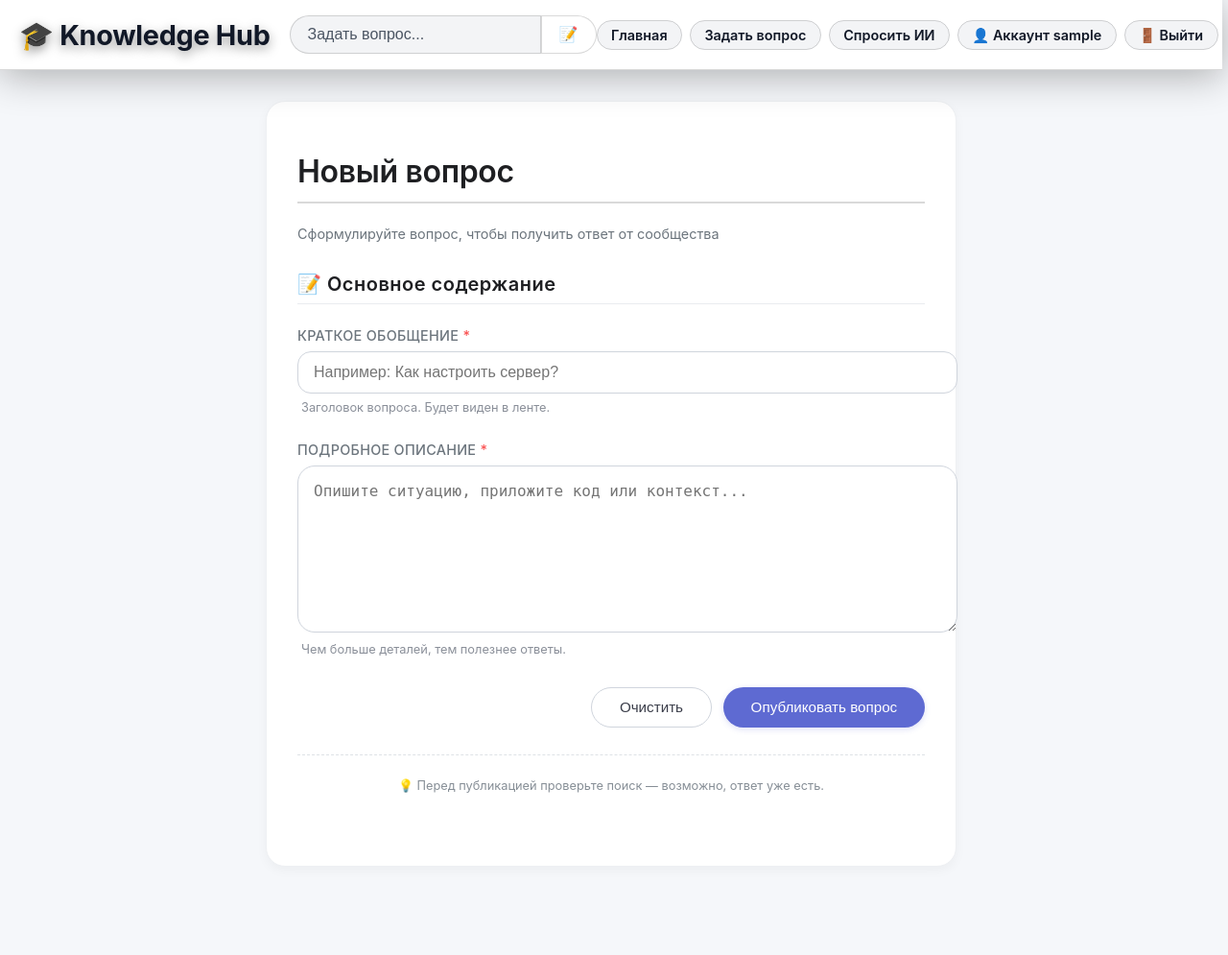
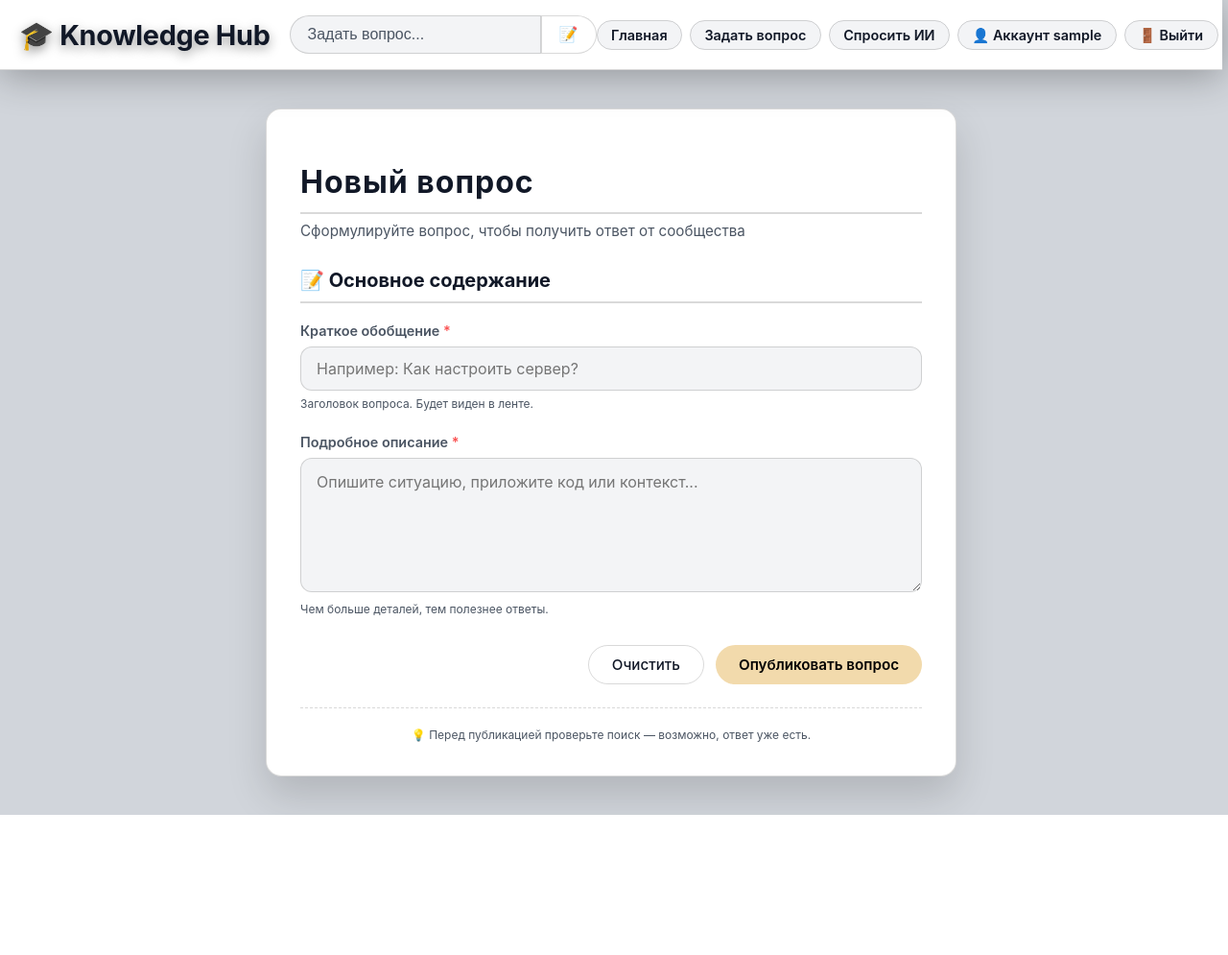
Before and after one commit to Kirilll555/knowledge-hub, a Django app: page /ask/ in a window 1280 px wide; the page is wider, and only the part inside the window is pictured. Shown: that part at 96% size. After the commit the page ends 849 px from the top of that part, so only its background shows below. Run offline with Django 4.2, Linux system fonts and the light colour scheme; the visitor is signed in with stand-in values (Sample User, id 1).

Commit message:
Исправлены ошибки в дизайне на странице задать вопрос

```diff
--- /dev/null
+++ b/main/styles/ask_styles.html
@@ -0,0 +1,178 @@
+<style>
+.ask-container {
+    max-width: 720px;
+    margin: 40px auto;
+    padding: 0 20px;
+}
+
+.ask-card {
+    background: var(--card-bg);
+    border-radius: var(--radius-xl);
+    padding: 35px;
+    border: 1px solid var(--border);
+    box-shadow: var(--shadow);
+    width: 100%;
+    box-sizing: border-box;
+}
+
+.ask-header {
+    margin-bottom: 30px;
+}
+
+.ask-header h1 {
+    font-size: 2rem;
+    font-weight: 700;
+    color: var(--text-main);
+    margin-bottom: 8px;
+}
+
+.ask-subtitle {
+    color: var(--text-sub);
+    font-size: 0.95rem;
+}
+
+.error-message {
+    background: rgba(250, 82, 82, 0.1);
+    color: #fa5252;
+    padding: 12px 16px;
+    border-radius: 12px;
+    margin-bottom: 20px;
+    border: 1px solid rgba(250, 82, 82, 0.3);
+    font-size: 0.9rem;
+}
+
+.form-section {
+    margin-bottom: 30px;
+}
+
+.form-section-title {
+    font-size: 1.25rem;
+    font-weight: 700;
+    color: var(--text-main);
+    margin-bottom: 20px;
+    padding-bottom: 10px;
+    border-bottom: 2px solid var(--border);
+}
+
+.form-group {
+    margin-bottom: 24px;
+}
+
+.form-label {
+    display: block;
+    font-size: 0.9rem;
+    font-weight: 600;
+    color: var(--text-sub);
+    margin-bottom: 8px;
+}
+
+.required-star {
+    color: #fa5252;
+}
+
+.form-input,
+.form-textarea {
+    width: 100%;
+    padding: 12px 16px;
+    background: var(--item-bg);
+    border: 1px solid var(--border);
+    border-radius: var(--radius-lg);
+    color: var(--text-main);
+    font-size: 1rem;
+    font-family: inherit;
+    transition: all 0.2s;
+    box-sizing: border-box;
+}
+
+.form-input:focus,
+.form-textarea:focus {
+    outline: none;
+    border-color: var(--accent);
+    background: var(--item-hover);
+    box-shadow: 0 0 0 3px rgba(242, 218, 172, 0.2);
+}
+
+.form-textarea {
+    resize: vertical;
+    min-height: 140px;
+    line-height: 1.5;
+}
+
+.form-hint {
+    font-size: 0.75rem;
+    color: var(--text-sub);
+    margin-top: 6px;
+}
+
+.action-buttons {
+    display: flex;
+    justify-content: flex-end;
+    gap: 12px;
+    margin-top: 20px;
+}
+
+.btn-primary {
+    background: var(--accent);
+    border: none;
+    color: #000;
+    font-weight: 600;
+    padding: 10px 24px;
+    border-radius: 40px;
+    font-size: 0.95rem;
+    cursor: pointer;
+    transition: all 0.2s;
+    font-family: inherit;
+}
+
+.btn-primary:hover {
+    transform: translateY(-2px);
+    box-shadow: 0 4px 12px rgba(0,0,0,0.1);
+}
+
+.btn-outline {
+    background: transparent;
+    border: 1px solid var(--border);
+    color: var(--text-main);
+    font-weight: 500;
+    padding: 10px 24px;
+    border-radius: 40px;
+    font-size: 0.95rem;
+    cursor: pointer;
+    transition: all 0.2s;
+    font-family: inherit;
+}
+
+.btn-outline:hover {
+    background: var(--item-hover);
+    border-color: var(--accent);
+}
+
+.footer-hint {
+    margin-top: 24px;
+    font-size: 0.75rem;
+    color: var(--text-sub);
+    text-align: center;
+    border-top: 1px dashed var(--border);
+    padding-top: 20px;
+}
+
+@media (max-width: 560px) {
+    .ask-container {
+        margin: 20px auto;
+        padding: 0 16px;
+    }
+    .ask-card {
+        padding: 20px;
+    }
+    .ask-header h1 {
+        font-size: 1.6rem;
+    }
+    .action-buttons {
+        flex-direction: column;
+    }
+    .btn-primary, .btn-outline {
+        width: 100%;
+        text-align: center;
+    }
+}
+</style>
--- a/main/templates/ask.html
+++ b/main/templates/ask.html
@@ -1,201 +1,21 @@
 <!DOCTYPE html>
-<html lang="en">
+<html lang="ru">
 <head>
     <meta charset="UTF-8">
-    <title>Задай свой вопрос сообществу</title>
+    <title>Новый вопрос</title>
     {% include 'base_styles.html' %}
-    <style>
-        body {
-            background-color: #f5f7fa;
-        }
-        .settings-container {
-            max-width: 720px;
-            margin: 2rem auto;
-        }
-        .settings-card {
-            background: #ffffff;
-            border-radius: 20px;
-            box-shadow: 0 4px 12px rgba(0, 0, 0, 0.04);
-            padding: 2rem 2rem 2.5rem;
-            border: 1px solid #eef0f3;
-        }
-        .settings-header {
-            margin-bottom: 2rem;
-        }
-        .settings-header h1 {
-            font-size: 2rem;
-            font-weight: 600;
-            color: #1e1f22;
-            letter-spacing: -0.01em;
-            margin-bottom: 0.25rem;
-        }
-        .settings-section {
-            margin-bottom: 2.25rem;
-        }
-        .settings-section-title {
-            font-size: 1.25rem;
-            font-weight: 600;
-            color: #1e1f22;
-            margin-bottom: 1.5rem;
-            padding-bottom: 0.5rem;
-            border-bottom: 1px solid #e9ecef;
-        }
-        .settings-field {
-            margin-bottom: 1.75rem;
-        }
-        .settings-field-label {
-            display: block;
-            font-size: 0.9rem;
-            font-weight: 500;
-            text-transform: uppercase;
-            letter-spacing: 0.3px;
-            color: #6c757d;
-            margin-bottom: 0.5rem;
-        }
-        .settings-field-value {
-            font-size: 1.1rem;
-            font-weight: 500;
-            color: #1e1f22;
-            background: #f8f9fc;
-            padding: 0.75rem 1rem;
-            border-radius: 14px;
-            border: 1px solid #e2e6ea;
-            word-break: break-word;
-        }
-        .settings-field-hint {
-            font-size: 0.8rem;
-            color: #8a8f99;
-            margin-top: 0.4rem;
-            margin-left: 0.25rem;
-        }
-        .settings-input {
-            background: #ffffff;
-            border: 1.5px solid #d0d5dd;
-            border-radius: 14px;
-            padding: 0.75rem 1rem;
-            font-size: 1rem;
-            transition: all 0.15s ease;
-            width: 100%;
-            box-shadow: 0 1px 2px rgba(0,0,0,0.02);
-        }
-        .settings-input:focus {
-            border-color: #5e6ad2;
-            box-shadow: 0 0 0 3px rgba(94, 106, 210, 0.1);
-            outline: none;
-        }
-        .settings-textarea {
-            background: #ffffff;
-            border: 1.5px solid #d0d5dd;
-            border-radius: 18px;
-            padding: 1rem;
-            font-size: 1rem;
-            transition: all 0.15s ease;
-            width: 100%;
-            resize: vertical;
-            min-height: 140px;
-            box-shadow: 0 1px 2px rgba(0,0,0,0.02);
-        }
-        .settings-textarea:focus {
-            border-color: #5e6ad2;
-            box-shadow: 0 0 0 3px rgba(94, 106, 210, 0.1);
-            outline: none;
-        }
-        .settings-select {
-            background: #ffffff;
-            border: 1.5px solid #d0d5dd;
-            border-radius: 14px;
-            padding: 0.75rem 1rem;
-            font-size: 1rem;
-            width: 100%;
-            cursor: pointer;
-        }
-        .settings-select:focus {
-            border-color: #5e6ad2;
-            box-shadow: 0 0 0 3px rgba(94, 106, 210, 0.1);
-            outline: none;
-        }
-        .divider-light {
-            margin: 1.5rem 0;
-            border-top: 1px solid #eef0f3;
-        }
-        .action-buttons {
-            display: flex;
-            justify-content: flex-end;
-            gap: 0.75rem;
-            margin-top: 2rem;
-        }
-        .btn-custom-primary {
-            background: #5e6ad2;
-            border: none;
-            color: white;
-            font-weight: 500;
-            padding: 0.7rem 1.8rem;
-            border-radius: 40px;
-            font-size: 0.95rem;
-            transition: background 0.15s;
-            box-shadow: 0 2px 6px rgba(94, 106, 210, 0.2);
-            cursor: pointer;
-        }
-        .btn-custom-primary:hover {
-            background: #4b57c4;
-        }
-        .btn-custom-outline {
-            background: transparent;
-            border: 1.5px solid #d0d5dd;
-            color: #3b3e4a;
-            font-weight: 500;
-            padding: 0.7rem 1.8rem;
-            border-radius: 40px;
-            font-size: 0.95rem;
-            transition: all 0.15s;
-            cursor: pointer;
-        }
-        .btn-custom-outline:hover {
-            background: #f1f3f5;
-            border-color: #b0b8c4;
-        }
-        .error-message {
-            background: #fee;
-            color: #c92a2a;
-            padding: 0.75rem 1rem;
-            border-radius: 12px;
-            margin-bottom: 1.5rem;
-            border: 1px solid #ffc9c9;
-            font-size: 0.9rem;
-        }
-        .mock-profile-field {
-            display: flex;
-            align-items: baseline;
-            flex-wrap: wrap;
-        }
-        .mock-tag {
-            background: #eef0f3;
-            border-radius: 30px;
-            padding: 0.2rem 0.9rem;
-            font-size: 0.8rem;
-            color: #4f5660;
-            margin-left: 0.75rem;
-            font-weight: 400;
-        }
-        /* Стили для CSRF токена (скрытое поле) */
-        .hidden-csrf {
-            display: none;
-        }
-    </style>
+    {% include 'ask_styles.html' %}
 </head>
 <body>
     {% include 'menu.html' %}
 
-    <div class="settings-container">
-        <div class="settings-card">
+    <div class="ask-container">
+        <div class="ask-card">
 
-            <div class="settings-header">
+            <div class="ask-header">
                 <h1>Новый вопрос</h1>
-                <div style="color: #6c757d; font-size: 0.9rem; margin-top: 0.25rem;">
-                    Сформулируйте вопрос, чтобы получить ответ от сообщества
+                <div class="ask-subtitle">Сформулируйте вопрос, чтобы получить ответ от сообщества</div>
             </div>
-            </div>
-
 
             {% if error %}
             <div class="error-message">
@@ -206,82 +26,71 @@
             <form method="POST" action="/ask/">
                 {% csrf_token %}
 
-                <div class="settings-section">
-                    <div class="settings-section-title">
-                        📝 Основное содержание
-                    </div>
+                <div class="form-section">
+                    <div class="form-section-title">📝 Основное содержание</div>
 
-                    <div class="settings-field">
-                        <div class="settings-field-label">
-                            Краткое обобщение <span style="color:#fa5252;">*</span>
-                        </div>
-                        <div>
+                    <div class="form-group">
+                        <label class="form-label">
+                            Краткое обобщение <span class="required-star">*</span>
+                        </label>
                         <input type="text"
-                                   class="settings-input"
+                               class="form-input"
                                name="title"
-                                   id="questionSummary"
+                               id="questionTitle"
                                placeholder="Например: Как настроить сервер?"
                                value="{{ title|default:'' }}"
                                maxlength="200"
                                required>
-                        </div>
-                        <div class="settings-field-hint">
-                            Заголовок вопроса. Будет виден в ленте.
-                        </div>
+                        <div class="form-hint">Заголовок вопроса. Будет виден в ленте.</div>
                     </div>
 
-                    <div class="settings-field">
-                        <div class="settings-field-label">
-                            Подробное описание <span style="color:#fa5252;">*</span>
-                        </div>
-                        <div>
-                            <textarea class="settings-textarea"
+                    <div class="form-group">
+                        <label class="form-label">
+                            Подробное описание <span class="required-star">*</span>
+                        </label>
+                        <textarea class="form-textarea"
                                   name="content"
                                   id="questionText"
                                   placeholder="Опишите ситуацию, приложите код или контекст..."
                                   required>{{ content|default:'' }}</textarea>
-                        </div>
-                        <div class="settings-field-hint">
-                            Чем больше деталей, тем полезнее ответы.
+                        <div class="form-hint">Чем больше деталей, тем полезнее ответы.</div>
                     </div>
                 </div>
 
                 <div class="action-buttons">
-                    <button type="reset" class="btn-custom-outline">Очистить</button>
-                    <button type="submit" class="btn-custom-primary">Опубликовать вопрос</button>
+                    <button type="reset" class="btn-outline" id="resetBtn">Очистить</button>
+                    <button type="submit" class="btn-primary">Опубликовать вопрос</button>
                 </div>
             </form>
 
-            <div style="margin-top: 1.8rem; font-size: 0.8rem; color: #868e96; text-align: center; border-top: 1px dashed #dee2e6; padding-top: 1.5rem;">
-                <span>💡 Перед публикацией проверьте поиск — возможно, ответ уже есть.</span>
+            <div class="footer-hint">
+                💡 Перед публикацией проверьте поиск — возможно, ответ уже есть.
             </div>
         </div>
     </div>
 
     <script>
         (function() {
-            const urlParams = new URLSearchParams(window.location.search);
+            const form = document.querySelector('form');
+            const titleInput = document.querySelector('input[name="title"]');
+            const contentTextarea = document.querySelector('textarea[name="content"]');
 
-            const form = document.querySelector('form');
             if (form) {
                 form.addEventListener('submit', function(e) {
-                    const title = document.querySelector('input[name="title"]');
-                    const content = document.querySelector('textarea[name="content"]');
-
                     let hasError = false;
 
-                    if (!title.value.trim()) {
-                        title.style.borderColor = '#fa5252';
+                    if (!titleInput.value.trim()) {
+                        titleInput.style.borderColor = '#fa5252';
                         hasError = true;
                     } else {
-                        title.style.borderColor = '#d0d5dd';
+                        titleInput.style.borderColor = '';
                     }
 
-                    if (!content.value.trim()) {
-                        content.style.borderColor = '#fa5252';
+                    if (!contentTextarea.value.trim()) {
+                        contentTextarea.style.borderColor = '#fa5252';
                         hasError = true;
                     } else {
-                        content.style.borderColor = '#d0d5dd';
+                        contentTextarea.style.borderColor = '';
                     }
 
                     if (hasError) {
@@ -291,12 +100,11 @@
                 });
             }
 
-            const resetBtn = document.querySelector('button[type="reset"]');
+            const resetBtn = document.getElementById('resetBtn');
             if (resetBtn) {
                 resetBtn.addEventListener('click', function() {
-                    document.querySelectorAll('.settings-input, .settings-textarea').forEach(field => {
-                        field.style.borderColor = '#d0d5dd';
-                    });
+                    titleInput.style.borderColor = '';
+                    contentTextarea.style.borderColor = '';
                 });
             }
         })();
```
Lines whose indentation alone changed are shown as unchanged.
